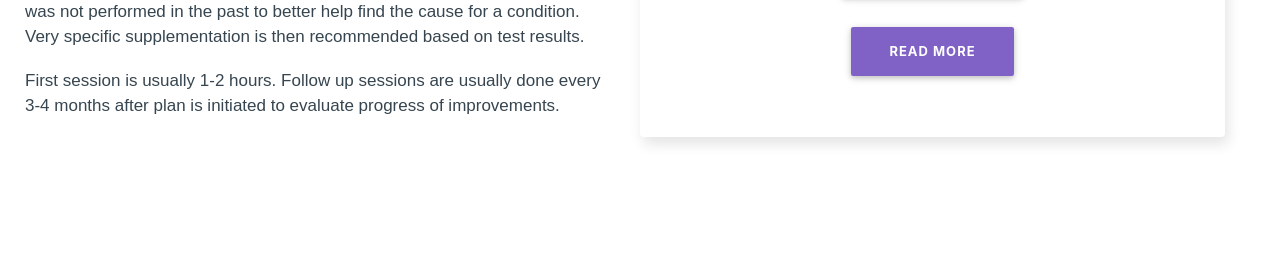
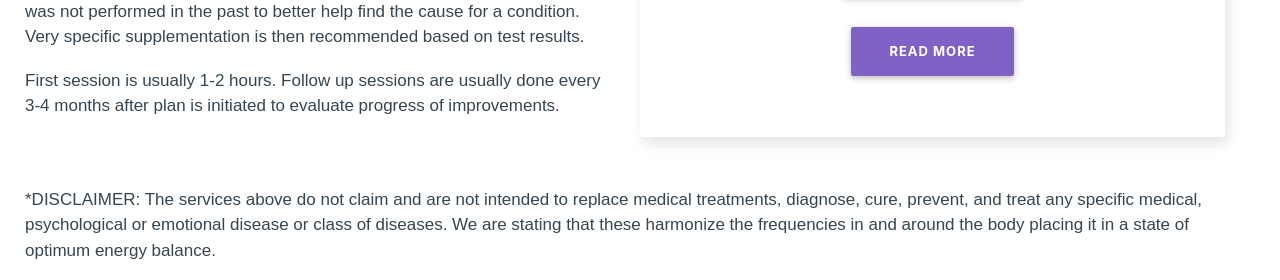
Before and after one commit to jmutt78/Webiste-AK, a Gatsby site: page /functional-medicine in a window 1280 px wide. Shown: the part 1217-1497 px from the top of the page. Built offline with nearby package versions, Linux system fonts and the light colour scheme; Gatsby itself is replaced by a stand-in of ours.

Commit message:
added disclaimer

```diff
--- a/src/components/Services/Functional.js
+++ b/src/components/Services/Functional.js
@@ -153,6 +153,13 @@ export const ButtonContainer = styled.div`
   }
 `;
 
+export const DiscContainer = styled.div`
+  display: flex;
+  align-items: center;
+  justify-content: center;
+  margin-top: 50px;
+`;
+
 export default () => (
   <Root>
     <h3>Do you feel stuck in areas of your health?</h3>
@@ -210,5 +217,14 @@ export default () => (
         </Card>
       </RightContainer>
     </TextContainer>
+    <DiscContainer>
+      <p>
+        *DISCLAIMER: The services above do not claim and are not intended to
+        replace medical treatments, diagnose, cure, prevent, and treat any
+        specific medical, psychological or emotional disease or class of
+        diseases. We are stating that these harmonize the frequencies in and
+        around the body placing it in a state of optimum energy balance.
+      </p>
+    </DiscContainer>
   </Root>
 );
```
